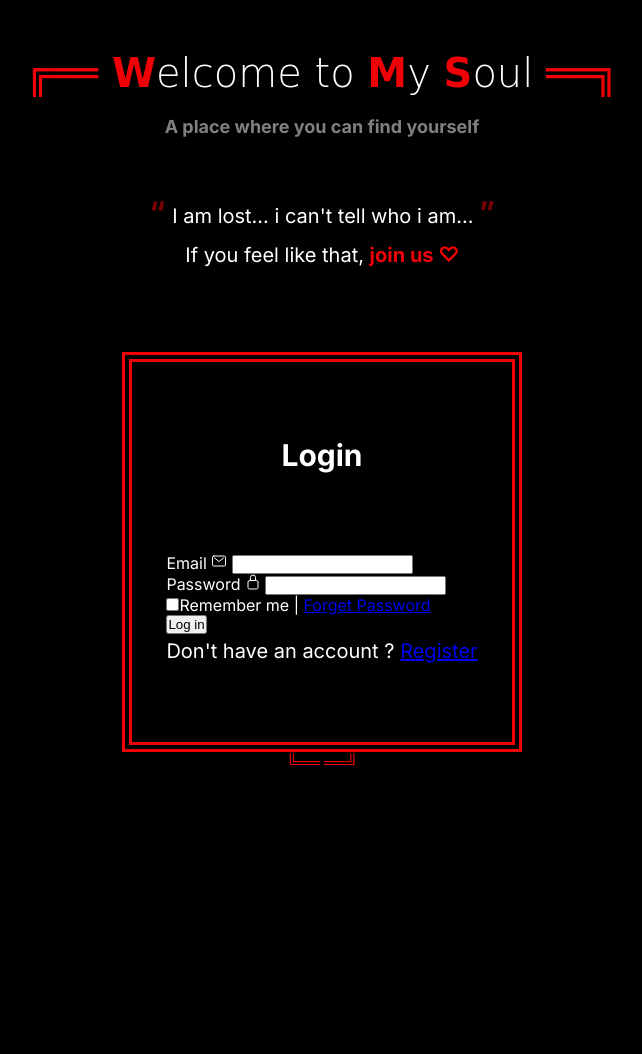
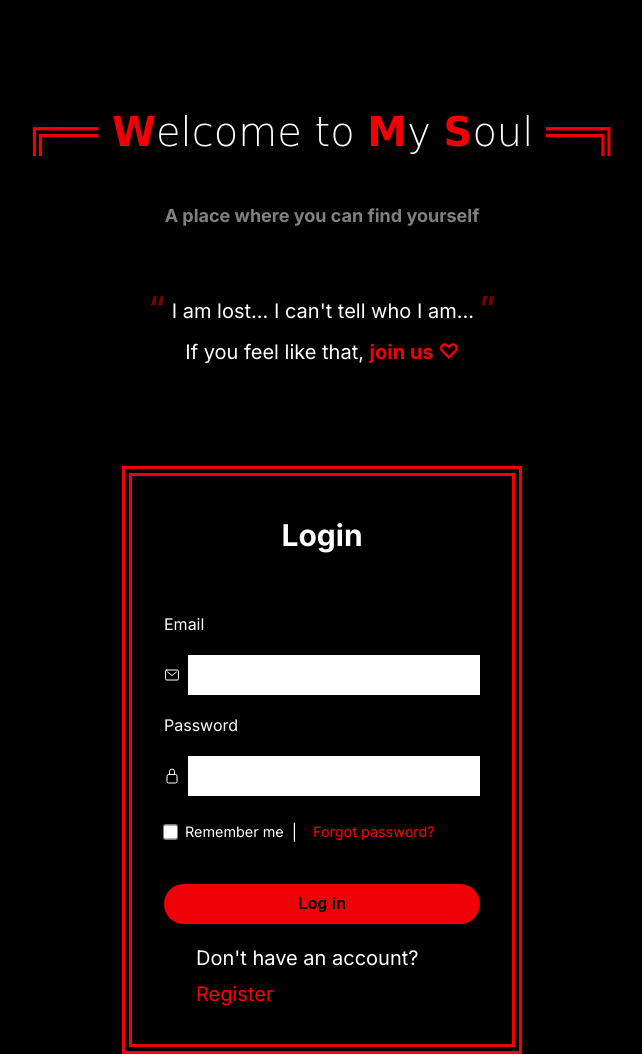
Before and after one commit to matoncoffee/MySoul, a plain HTML site: page index.html in a window 1280 px wide. Shown: the whole page, without its empty margins (318-960 px from the left). Before the commit the page ends 800 px from the top, so only its background shows below. Drawn offline with nearby package versions, Linux system fonts and the light colour scheme; a web font is replaced by a local one.

Commit message:
Login page completed

```diff
--- a/index.css
+++ b/index.css
@@ -7,22 +7,32 @@
 }
 
 :root {
-  --bg-primary: black;
+  --bg-primary: #000;
+  --text-color: #fff;
+  --accent-color: #ef0107;
 
-  --sm-h1: 40px;
-  --sm-font: 20px;
-  --lg-h1: 50px;
-  --lg-font: 24px;
+  --font-h1: 2.5rem;  /* 40px */
+  --font-p: 1.25rem;  /* 20px */
+  --font-h2: 1.875rem; /* 30px */
+  --font-small: 1rem; /* 16px */
 
   --font-family-h1: "Sevillana", cursive;
-  --font-family: "Inter", sans-serif;
+  --font-family-body: "Inter", sans-serif;
+
+  --spacing-xs: 0.5rem;  /* 8px */
+  --spacing-sm: 1rem;    /* 16px */
+  --spacing-md: 2rem;    /* 32px */
+  --spacing-lg: 3rem;    /* 48px */
+  --spacing-xl: 4rem;    /* 64px */
+
+  --border-thickness: 0.625rem; /* 10px */
 }
 
 body {
   background-color: var(--bg-primary);
-
-  color: white;
-  font-family: var(--font-family);
+  color: var(--text-color);
+  font-family: var(--font-family-body);
+  line-height: 1.8;
 }
 
 .description {
@@ -30,34 +40,37 @@ body {
   flex-direction: column;
   justify-content: center;
   align-items: center;
+  text-align: center;
+  padding: var(--spacing-lg);
 }
 
 .description h1 {
-  margin: 50px 0px 20px 0px;
-  font-size: var(--sm-h1);
+  margin: var(--spacing-lg) 0 var(--spacing-md);
+  font-size: var(--font-h1);
   font-family: var(--font-family-h1);
   font-weight: 100;
 }
 
 .description h4 {
-  margin: 0px 0px 50px 0px;
-  font-size: calc(var(--sm-font) - 2px);
+  margin-bottom: var(--spacing-lg);
+  font-size: calc(var(--font-p) - 0.125rem);
   opacity: 0.5;
 }
 
 p {
-  font-size: var(--sm-font);
-  line-height: 1.7;
+  font-size: var(--font-p);
+  line-height: 1.8;
+  padding: 0 var(--spacing-md);
 }
 
 span {
-  color: #ef0107;
+  color: var(--accent-color);
   font-weight: bold;
 }
 
-.double-mark{
+.double-mark {
   opacity: 0.5;
-  font-size: 30px;
+  font-size: 1.875rem;
 }
 
 section {
@@ -66,35 +79,122 @@ section {
   align-items: center;
 }
 
+.form-value {
+  display: flex;
+  flex-direction: column;
+  align-items: center;
+  width: 100%;
+}
+
 .form-box {
-  margin-top: 80px;
-  height: 400px;
-  width: 400px;
+  margin-top: var(--spacing-lg);
+  height: auto;
+  width: 100%;
+  max-width: 25rem;
 
   display: flex;
   align-items: center;
   justify-content: center;
   flex-direction: column;
 
-  border: 10px double #ef0107;
-
+  padding: var(--spacing-md);
+  border: var(--border-thickness) double var(--accent-color);
 }
 
+.input-wrapper {
+  display: flex;
+  align-items: center;
+  gap: var(--spacing-xs);
+  margin-bottom: var(--spacing-sm);
+}
+
+input {
+  height: 2.5rem;
+  border: none;
+  outline: none;
+  flex: 1;
+  font-size: var(--font-small);
+  padding-left: var(--spacing-xs);
+  background-color: white;
+  color: black;
+}
+
+.input-email label, .input-password label {
+  display: block;
+  margin-bottom: var(--spacing-sm);
+}
 
 h2 {
-  font-size: 30px;
-  margin-bottom: 80px;
+  font-size: var(--font-h2);
+  margin-bottom: var(--spacing-lg);
   text-align: center;
 }
 
-
-.ion-icon{
-input{
-  display: flex;
-
+a {
+  text-decoration: none;
+  color: red;
 }
 
-input:focus ~ label,
-input:valid ~ label{
-	top: -5px;
+.forgot {
+  display: flex;
+  align-items: center;
+  gap: 0.5rem;
+  margin-bottom: var(--spacing-md);
 }
+
+.forgot label {
+  display: flex;
+  align-items: center;
+  gap: 0.5rem;
+  font-size: 0.9rem;
+}
+
+.forgot input[type="checkbox"] {
+  margin: 0;
+  transform: scale(1.2);
+}
+
+.forgot a {
+  margin-left: 0.5rem;
+  font-size: 0.9rem;
+}
+
+button {
+  width: 100%;
+  height: 40px;
+  border-radius: 20px;
+  background: var(--accent-color);
+  border: none;
+  outline: none;
+  cursor: pointer;
+  font-size: 1em;
+  font-weight: 600;
+  margin-top: var(--spacing-md);
+  margin-bottom: 1rem;
+  display: block;
+  text-align: center;
+}
+
+/* Responsive adjustments */
+@media (max-width: 768px) {
+  .form-box {
+    padding: var(--spacing-sm);
+    border-width: var(--spacing-xs);
+  }
+
+  .description h1 {
+    font-size: calc(var(--font-h1) - 0.625rem);
+  }
+
+  .description h4 {
+    font-size: var(--font-small);
+  }
+
+  p {
+    font-size: var(--font-small);
+  }
+
+  .input-wrapper {
+    gap: var(--spacing-sm);
+  }
+}
--- a/index.html
+++ b/index.html
@@ -1,10 +1,12 @@
+<!DOCTYPE html>
 <html lang="en">
 <head>
     <meta charset="UTF-8">
     <meta http-equiv="X-UA-Compatible" content="IE=edge">
     <meta name="viewport" content="width=device-width, initial-scale=1.0">
+    <meta name="description" content="A place where you can find yourself. Join My Soul to discover your true identity.">
     <title>My Soul</title>
-		<link rel="stylesheet" type="text/css" href="index.css" />
+    <link rel="stylesheet" href="index.css">
     <link rel="preconnect" href="https://fonts.googleapis.com">
     <link rel="preconnect" href="https://fonts.gstatic.com" crossorigin>
     <link href="https://fonts.googleapis.com/css2?family=Shantell+Sans:wght@300&display=swap" rel="stylesheet">
@@ -14,7 +16,7 @@
         <div class="description">
             <h1><span>╔══ W</span>elcome to <span>M</span>y <span>S</span>oul <span>══╗</span></h1>
             <h4>A place where you can find yourself</h4>
-				<p><span class="double-mark">“ </span>I am lost... i can't tell who i am... <span class="double-mark">”</span></p>
+            <p><span class="double-mark">“ </span>I am lost... I can't tell who I am... <span class="double-mark">”</span></p>
             <p>If you feel like that, <span>join us &#9825;</span></p>
         </div>
     </div>
@@ -25,29 +27,34 @@
                     <h2>Login</h2>
                     <div class="input-email">
                         <label for="email">Email</label>
-							<ion-icon name="mail-outline"></ion-icon>
-							<input type="email" required>
+                        <div class="input-wrapper">
+                            <ion-icon name="mail-outline" aria-label="Email Icon"></ion-icon>
+                            <input type="email" id="email" required>
+                        </div>
                     </div>
                     <div class="input-password">
-							<label for="">Password</label>
-							<ion-icon name="lock-closed-outline"></ion-icon>
-							<input type="password" required>
+                        <label for="password">Password</label>
+                        <div class="input-wrapper">
+                            <ion-icon name="lock-closed-outline" aria-label="Password Icon"></ion-icon>
+                            <input type="password" id="password" required>
                         </div>
-						<div class="forget">
-							<label for=""><input type="checkbox" name="" id="">Remember me | <a href="#">Forget Password</a></label>
                     </div>
-						<button>Log in</button>
+                    <div class="forgot">
+                        <label>
+                            <input type="checkbox" id="remember-me"> Remember me
+                        </label>
+                        | <a href="#">Forgot password?</a>
+                    </div>
+                    <button type="submit">Log in</button>
                     <div class="register">
-							<p>Don't have an account ? <a href="#">Register</a></p>
+                        <p>Don't have an account? <a href="#">Register</a></p>
                     </div>
                 </form>
             </div>
         </div>
-			<span>╚══  ══╝</span>
     </section>
 
     <script type="module" src="https://unpkg.com/ionicons@5.5.2/dist/ionicons/ionicons.esm.js"></script>
     <script nomodule src="https://unpkg.com/ionicons@5.5.2/dist/ionicons/ionicons.js"></script>
 </body>
-</head>
 </html>
```
Lines whose indentation alone changed are shown as unchanged.
